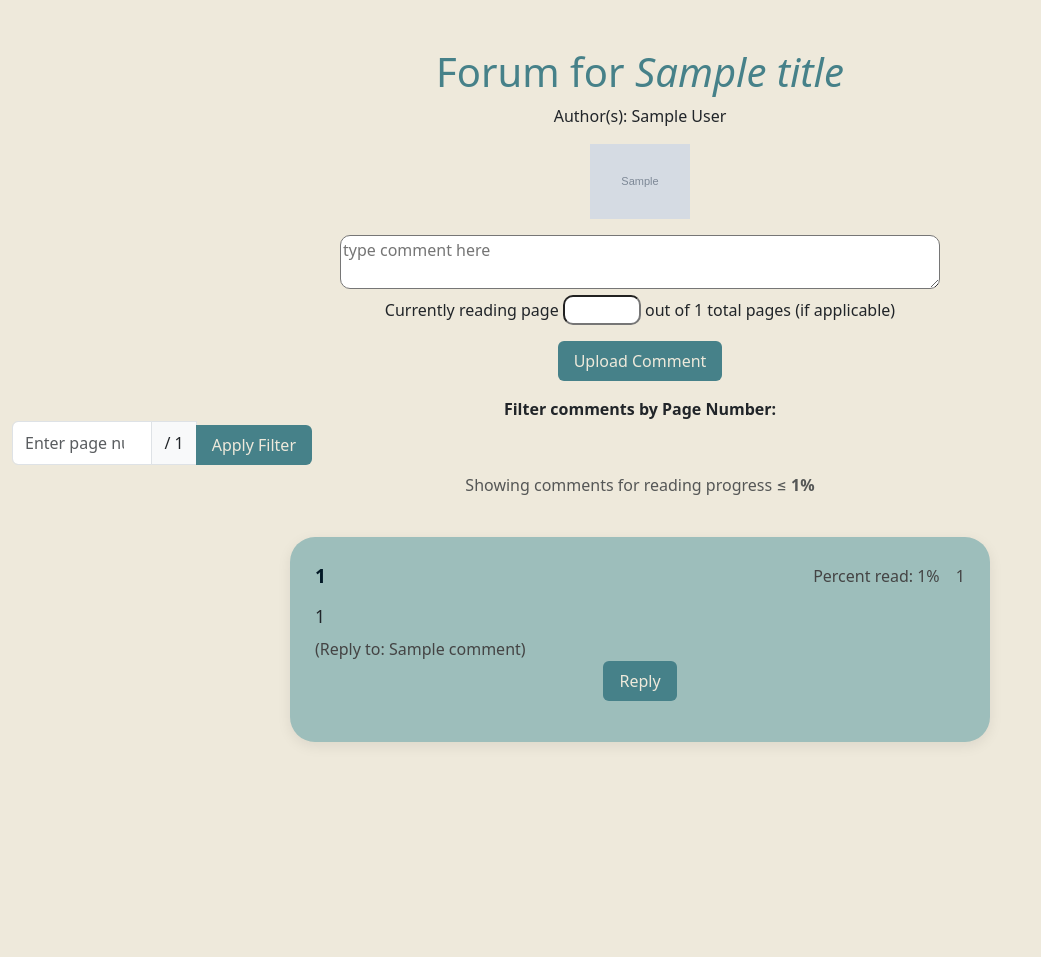
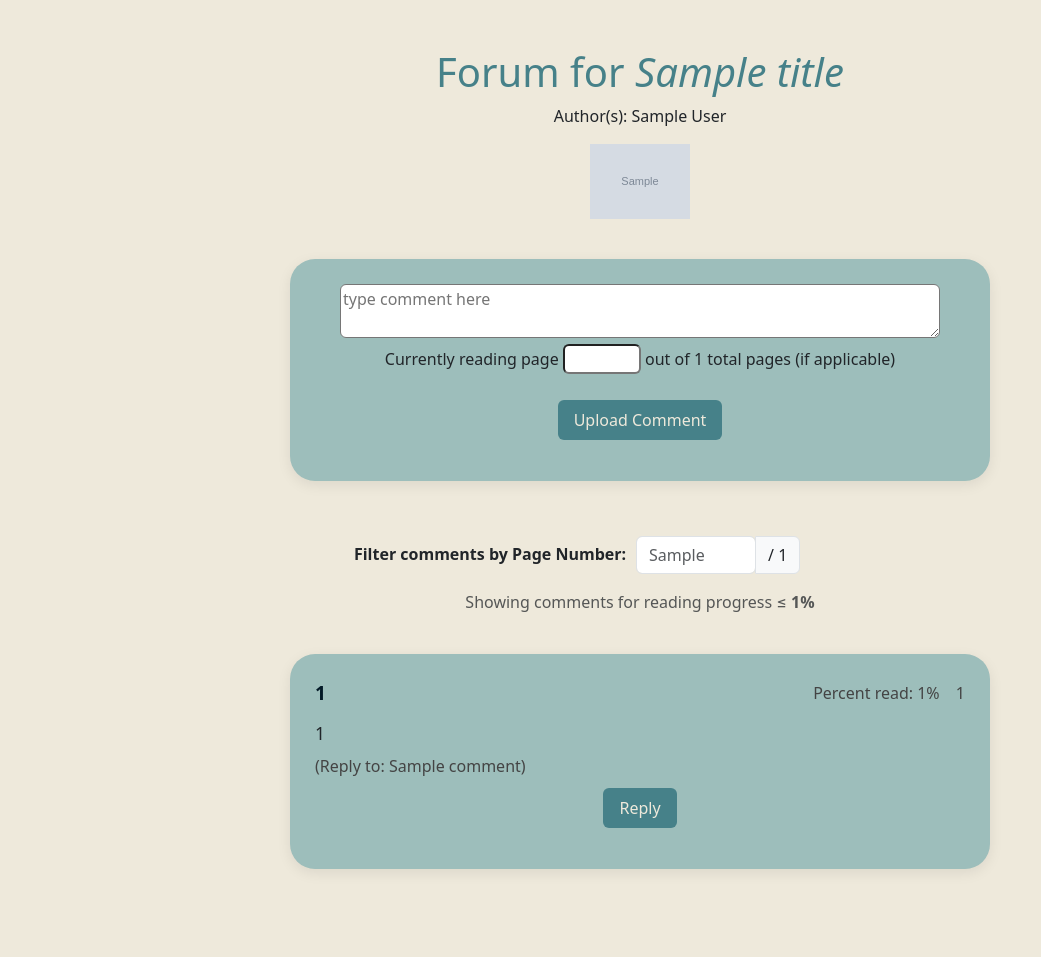
Before and after one commit to wanjunz/TheSamePage, a Flask app: template templates/forum.html in a window 1280 px wide. Shown: the part 66-1023 px from the top of the page, without its empty margins (0-1041 px from the left). Before the commit the page ends 809 px from the top, so only its background shows below. Run offline with Flask 3, Linux system fonts and the light colour scheme; the template is opened without the code that fills it: most values are stand-ins (such as "Sample title", 1, 10 or a date in 2020); grey boxes marked "Sample" are stand-in pictures.

Commit message:
fix search and filter in forum.html

```diff
--- a/app.py
+++ b/app.py
@@ -218,9 +218,17 @@ def forum():
     pageCount = int(row[4])
     # Compute filter percentage
     print("pageCount:", pageCount)
+
     page_filter = request.args.get("page_filter")  # user-entered page number
-    if page_filter and page_filter.isdigit():
-        page_filter = int(page_filter)
+
+
+    print("page_filter:", page_filter)
+    if page_filter:
+        # Check if user inputted an integer as page count
+        try:
+            page_filter = int(page_filter)
+        except ValueError as e:
+            return redirect("/")
         filter_percent = int((page_filter / pageCount) * 100)
     else:
         filter_percent = None
@@ -251,7 +259,7 @@ def forum():
         else:
             parentComment = None
         commentReplyPairs.append((comment, parentComment))
-    return render_template("forum.html", title=row[0], authors=row[1], thumbnail=row[3], forumID = volumeID, comments = commentReplyPairs, pageCount = pageCount, filter_percent = filter_percent)
+    return render_template("forum.html", title=row[0], authors=row[1], thumbnail=row[3], forumID = volumeID, comments = commentReplyPairs, pageCount = pageCount, filter_percent = filter_percent, page_filter=page_filter)
 
 @app.route('/login', methods=['POST', 'GET'])
 def login():
--- a/static/styles.css
+++ b/static/styles.css
@@ -97,6 +97,15 @@ body {
 /* comment box in forum.html */
 textarea{
     width: 80vw;
+}
+
+.type-comment-box{
+    background: var(--light-teal);
+    padding: 25px;
+    border-radius: 25px;
+    box-shadow: 0 4px 14px rgba(0,0,0,0.08);
+    margin: 40px auto;      /* centers the box */
+    max-width: 700px;
 }
 
 .author{
@@ -211,15 +220,16 @@ h5 {
     border-radius: 6px;
     cursor: pointer;
     transition: background-color 0.3s ease;
+    margin-top: 10px;
 }
 
 textarea{
     max-width: 600px;
-    border-radius: 10px; /* rounded corners */
+    border-radius: 6px; /* rounded corners */
 }
 
 #page {
-    border-radius: 10px;
+    border-radius: 6px;
 }
 
 /* style for home page */
@@ -263,3 +273,24 @@ table td{
 .book-text {
     text-align: left !important;
 }
+
+.page_filter_style {
+    display: flex;
+    justify-content: center;
+    padding-top: 15px;
+}
+
+#page_filter {
+    margin-left: 10px;
+    border-radius: 6px;
+
+    max-width: 120px !important; /* overrides bootstrap */
+}
+
+.input-group {
+    max-width: 200px;
+}
+
+#page_filter_text{
+    margin-top: 6px;
+}
--- a/templates/forum.html
+++ b/templates/forum.html
@@ -12,6 +12,7 @@
     </div>
     <!-- submit comment for overall forum -->
     <form action = "/comment" method ="post">
+        <div class = "type-comment-box">
             <div class = "type-comment">
                 <textarea name = "comment" placeholder = "type comment here"></textarea>
             </div>
@@ -25,21 +26,39 @@
             <div class = "mb-3">
                 <button type = submit class = "reply-button">Upload Comment</button>
             </div>
+        </div>
     </form>
     <!-- Filter comments based on percentage read -->
-    <form method="get" action="/forum">
+    <form id = "filterForm" method="get" action="/forum">
         <input type="hidden" name="volumeID" value="{{ forumID }}">
-
-        <label for="page_filter"><strong>Filter comments by Page Number:</strong></label>
+        <div class = "page_filter_style">
+            <label for="page_filter" id = "page_filter_text"><strong>Filter comments by Page Number:</strong></label>
             <div class="input-group mb-2" style="max-width: 300px;">
                 <input type="number" min="0" max="{{ pageCount }}" name="page_filter" id="page_filter"
-                class="form-control" placeholder="Enter page number">
+                    class="form-control" placeholder="{{ page_filter if page_filter else 'Enter page number' }}">
                 <span class="input-group-text">/ {{ pageCount }}</span>
-            <button class="btn btn-primary mt-1 reply-button" type="submit">Apply Filter</button>
+            </div>
         </div>
 
+    </form>
 
-    </form>
+    <script>
+        // Auto-submit form when user types a number and clicks out of the input box
+        const filterInput = document.getElementById("page_filter");
+        const filterForm = document.getElementById("filterForm");
+        var pageCount = "{{ pageCount | tojson }}";
+
+        filterInput.addEventListener("change", function () {
+            if (filterInput.value > 0 && filterInput.value <= int(pageCount)) {
+                filterForm.submit();
+            } else
+            {
+                // If input is invalid, clear the input field
+                filterInput.value = '';
+            }
+
+        });
+    </script>
 
     {% if filter_percent %}
         <p class="mt-2 text-muted">
```
Also changed, not shown: templates/search.html (+13 -4 lines), info.db, 1 other file. Lines whose indentation alone changed are shown as unchanged.
